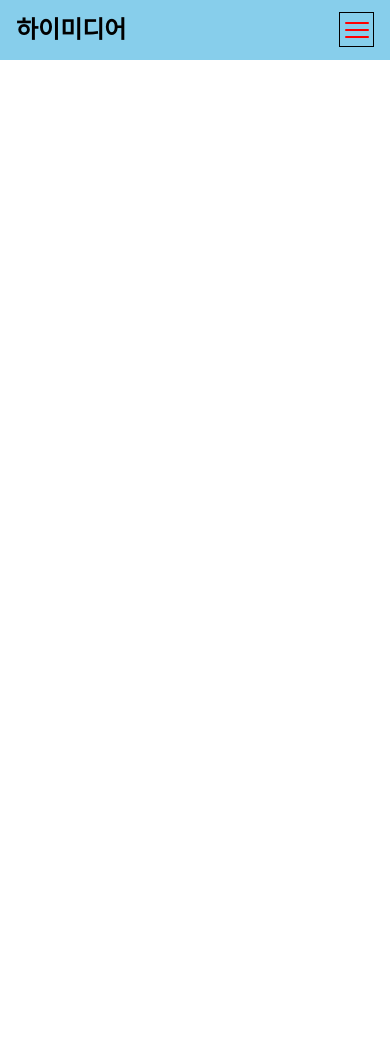
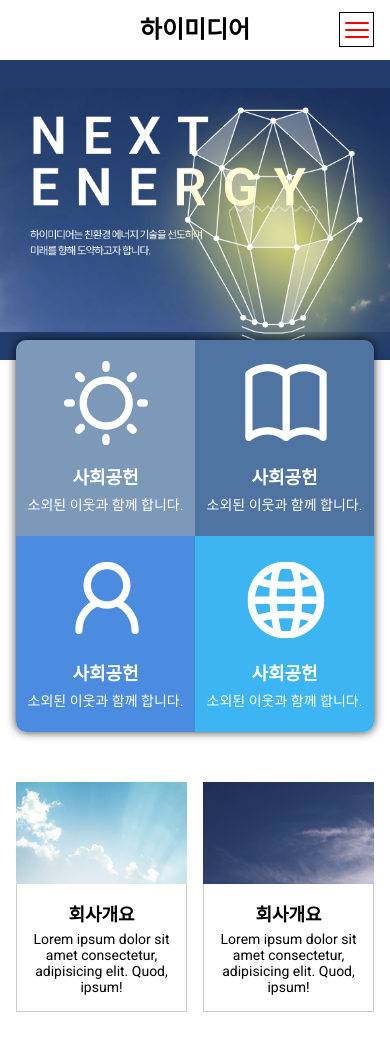
Before and after one commit to hanyong5/2021uiux_00, a PHP site: page / in a window 390 px wide. Before the commit the page ends 60 px from the top, so only its background shows below. Run offline with PHP 8.4, Linux system fonts and the light colour scheme.

Commit message:
himeida mobile v3

```diff
--- a/20220110_himedia/css/style.css
+++ b/20220110_himedia/css/style.css
@@ -17,6 +17,8 @@
             }
 
         }
+
+        .logo_wrapper .toggle{display: none;}
 
 
         /* header  start */
--- a/20220110_himedia/css/style_mobile.css
+++ b/20220110_himedia/css/style_mobile.css
@@ -10,12 +10,12 @@
     .wall{display: none;}
     .nav_wrapper{display: none;}
     .logo_wrapper{
-        background: skyblue;
+        /* background: skyblue; */
         width: 100%;
         padding:16px;
         position: relative;
     }
-    .logo_wrapper h1{width: 150px;text-align-last: left;}
+    /* .logo_wrapper h1{width: 150px;text-align-last: left;} */
     .logo_wrapper .toggle{
         width: 35px;height: 35px;
         border: 1px solid #000;
@@ -42,6 +42,7 @@
 
     /* toggle flex  */
     .logo_wrapper .toggle{
+        /* container  */
         display: flex;align-items: center;justify-content: center;
     }
     .logo_wrapper .toggle div{
@@ -53,4 +54,49 @@
     .logo_wrapper .toggle .bar3{transform:translateY(7px)}
 
 
+
+    /* visual  */
+    .visual{background-size:300%;height: 300px;}
+    .slide{
+        width: 100%;
+        height: 300px;
+    }
+    .slide .img1{
+        width: 300px;
+        top: 50px;left: 30px;
+    }
+    .slide .img2{
+        width: 300px;
+        right: -30px;
+        bottom: -50px;
+    }
+
+    /* bannerwrap  */
+    .bannerWrap{background-color:initial;}
+    .banner{
+        width: 100%;padding: 0 16px;margin-top:-20px;position: relative;
+
+    }
+    .banner ul{
+        box-shadow: 0 0 10px rgba(0,0,0,0.8);border-radius: 10px;
+        overflow: hidden;
+    }
+    .banner li{width: 50%;}
+    .banner li:last-child{width: 100%;display: none;}
+
+
+    /* section one  */
+    .section_one{width: 100%;padding:0 16px}
+    .section_one li.card_one{
+        width: calc( ( 100% - 16px ) / 2 );margin-bottom: 16px;
+        text-align: center;
+        margin-right: 16px;
+    }
+    .section_one li.card_one img{width: 100%;}
+
+    .section_one li:nth-child(2){margin-right: 0;}
+    .section_one li:last-child{display: none;}
+
+
+
 } /* mobile end */
--- a/20220110_himedia/index.html
+++ b/20220110_himedia/index.html
@@ -54,7 +54,7 @@
 
 
      <!-- visual start -->
-     <div class="visual" style="display: none;">
+     <div class="visual">
         <div class="slide">
             <img src="images/mainVisualText.png" alt="" class="img1">
             <img src="images/main_slider_img.png" alt="" class="img2">
@@ -64,7 +64,7 @@
      <!-- visual end  -->
 
      <!-- banner start -->
-         <div class="bannerWrap"  style="display: none;">
+         <div class="bannerWrap" >
              <div class="banner"> <!-- w980px m0a -->
                 <ul class="clearfix">
                     <li>
@@ -99,7 +99,7 @@
          <!-- banner end  -->
 
 
-             <div class="section_one"  style="display: none;">  <!-- w980px m0a -->
+             <div class="section_one">  <!-- w980px m0a -->
                  <ul class="clearfix">
                      <li class="card_one">
                         <img src="images/content_img01.png" alt="">
```
